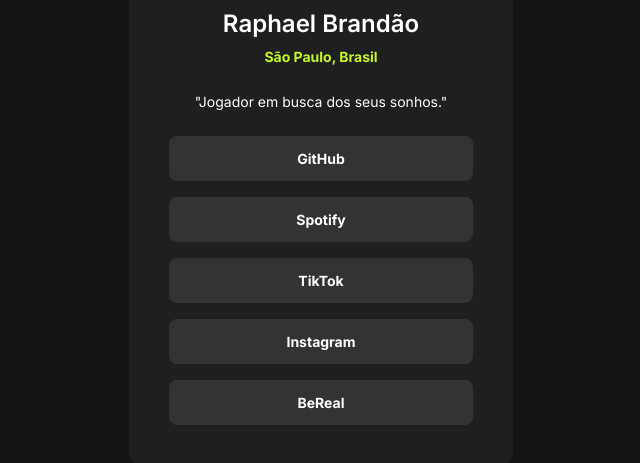
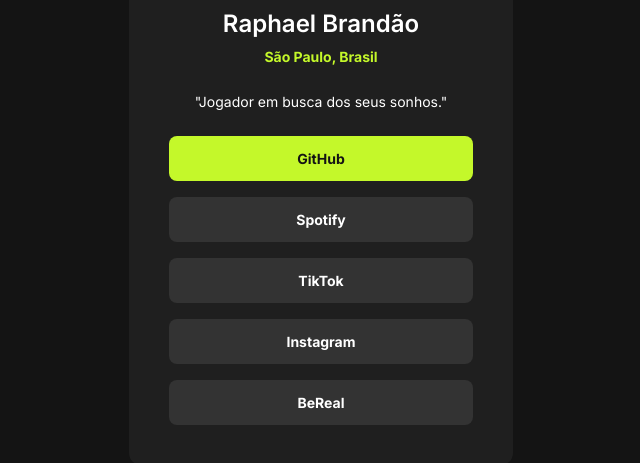
Before and after one commit to RaphaelBrandao12B/MEUS-LINKS-, a plain HTML site: page index.html in a window 1280 px wide. In both pictures the pointer is over the link "GitHub". Shown: the part 243-706 px from the top of the page, without its empty margins (319-959 px from the left). Drawn offline with Linux system fonts and the light colour scheme.

Commit message:
adicionado efeito de hover  para as âncoras

```diff
--- a/style.css
+++ b/style.css
@@ -64,3 +64,9 @@
     font-size: 14px;
     line-height: 21px;
 }
+
+div a:hover {
+    background-color: #c4f82a;
+    color: #141414;
+    transition: 0.7;
+}
```
